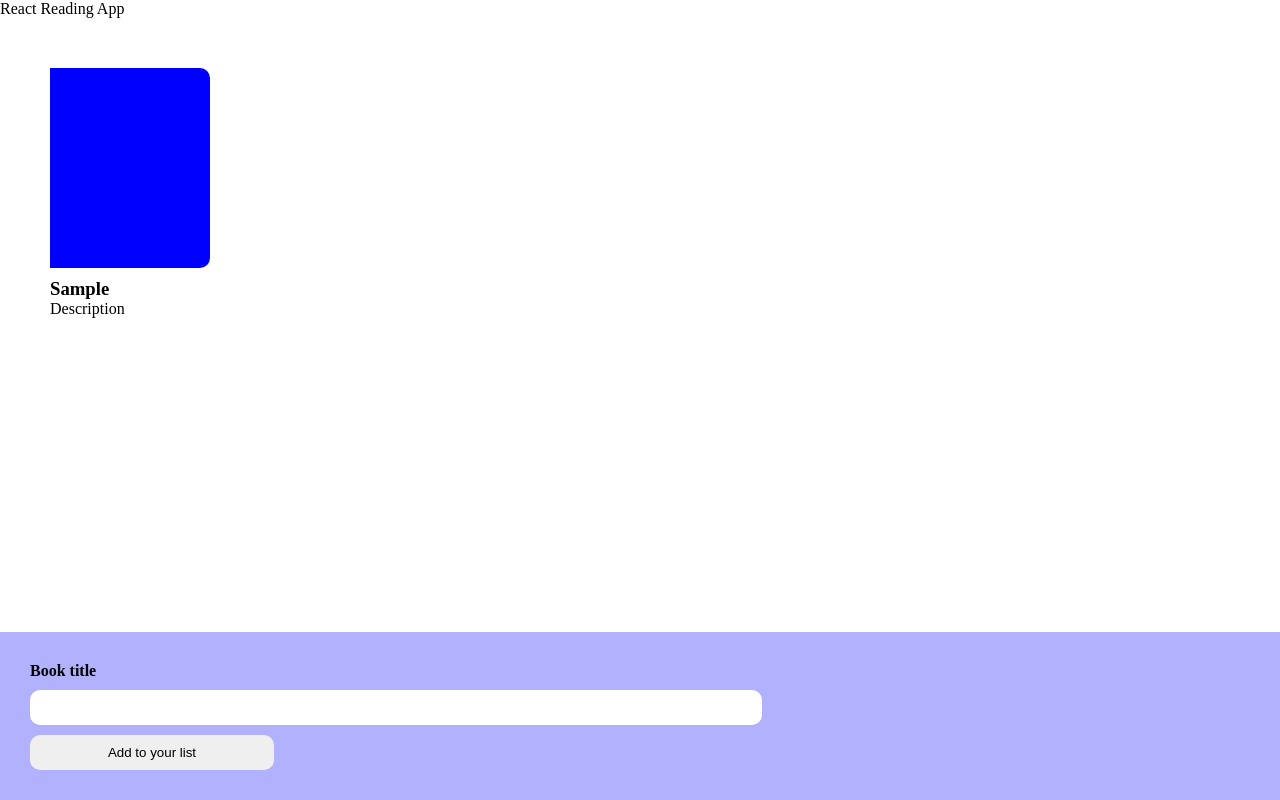
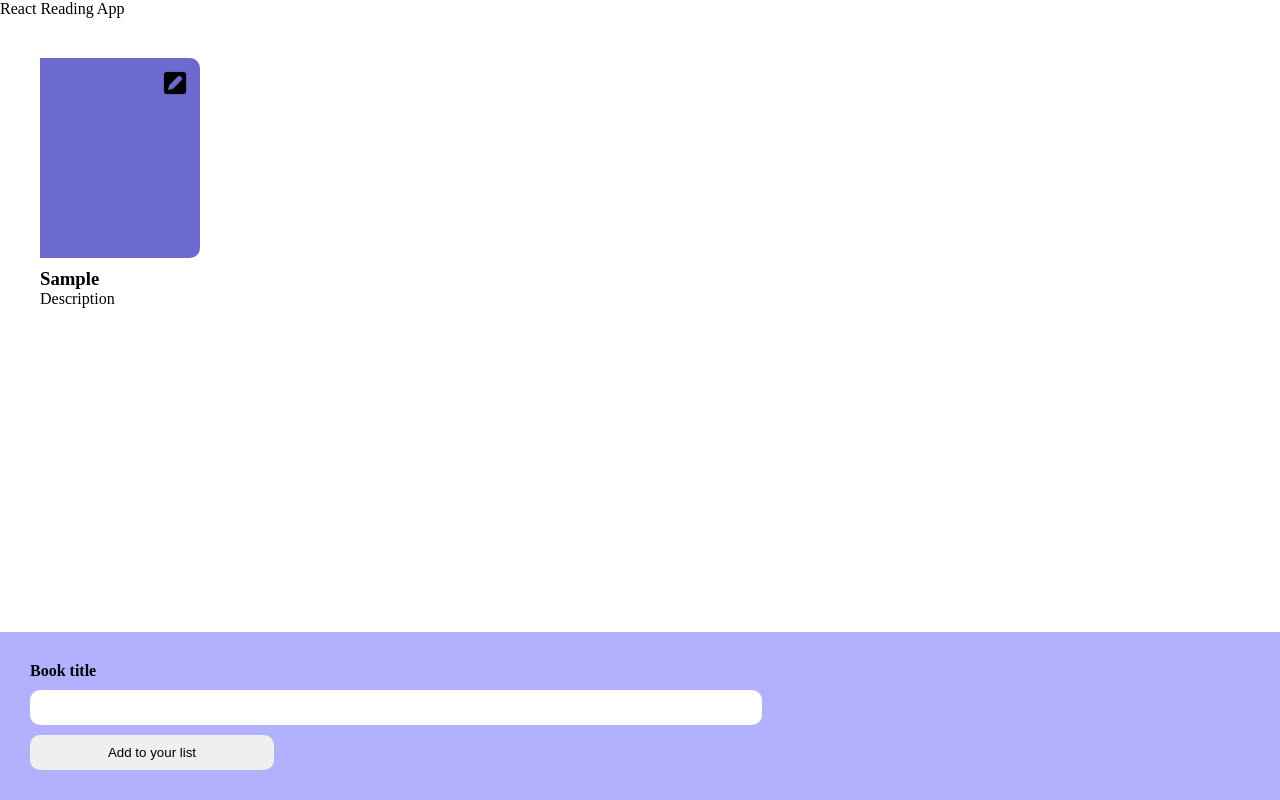
Before and after one commit to mcosme000/react-reading-list, a React (Create React App) app: page / in a window 1280 px wide. Both pictures are taken after typing "Sample" into the empty fields and a click on the input "Add to your list". Built offline with nearby package versions, Linux system fonts and the light colour scheme.

Commit message:
Edit props and add edit icon

```diff
--- a/public/index.html
+++ b/public/index.html
@@ -24,7 +24,7 @@
       work correctly both with client-side routing and a non-root public URL.
       Learn how to configure a non-root public URL by running `npm run build`.
     -->
-    <title>React Reading list</title>
+    <title>React Reading App</title>
   </head>
   <body>
     <noscript>You need to enable JavaScript to run this app.</noscript>
--- a/src/components/BookList.js
+++ b/src/components/BookList.js
@@ -3,10 +3,9 @@ import BookShow from './BookShow'
 import '../stylesheets/booklist.css'
 
 const BookList = ({ books }) => {
-  console.log(books);
-  const BookElements = books.map( book => {
+  const BookElements = books.map((book) => {
     return (
-      <BookShow book={book.title} key={book.id}/>
+      <BookShow book={book} key={book.id}/>
     )
   })
   return (
--- a/src/components/BookShow.js
+++ b/src/components/BookShow.js
@@ -2,12 +2,12 @@ import React from 'react'
 import '../stylesheets/book.css'
 
 const BookShow = ({book}) => {
-  console.log(book);
   return (
     <div className="book">
       <div className="img"></div>
+      <img src={require('../media/icon-edit01.png')} alt="edit icon" className='edit-icon'/>
       <div className='book-description'>
-        <h3>{book}</h3>
+        <h3>{book.title}</h3>
         <p>Description</p>
       </div>
     </div>
--- a/src/stylesheets/book.css
+++ b/src/stylesheets/book.css
@@ -1,16 +1,24 @@
 .book {
-  padding: 10px;
   margin: 20px;
+  position: relative;
 }
 
 .book .img {
   height: 200px;
   width: 160px;
-  background: blue;
+  background: rgb(106, 106, 208);
   border-top-right-radius: 10px;
   border-bottom-right-radius: 10px;
 }
 
 .book-description {
   margin-top: 10px;
+  width: 160px;
 }
+
+.edit-icon {
+  width: 30px;
+  position: absolute;
+  top: 10px;
+  right: 10px;
+}
```
Also changed, not shown: src/media/icon-edit01.png (added).
